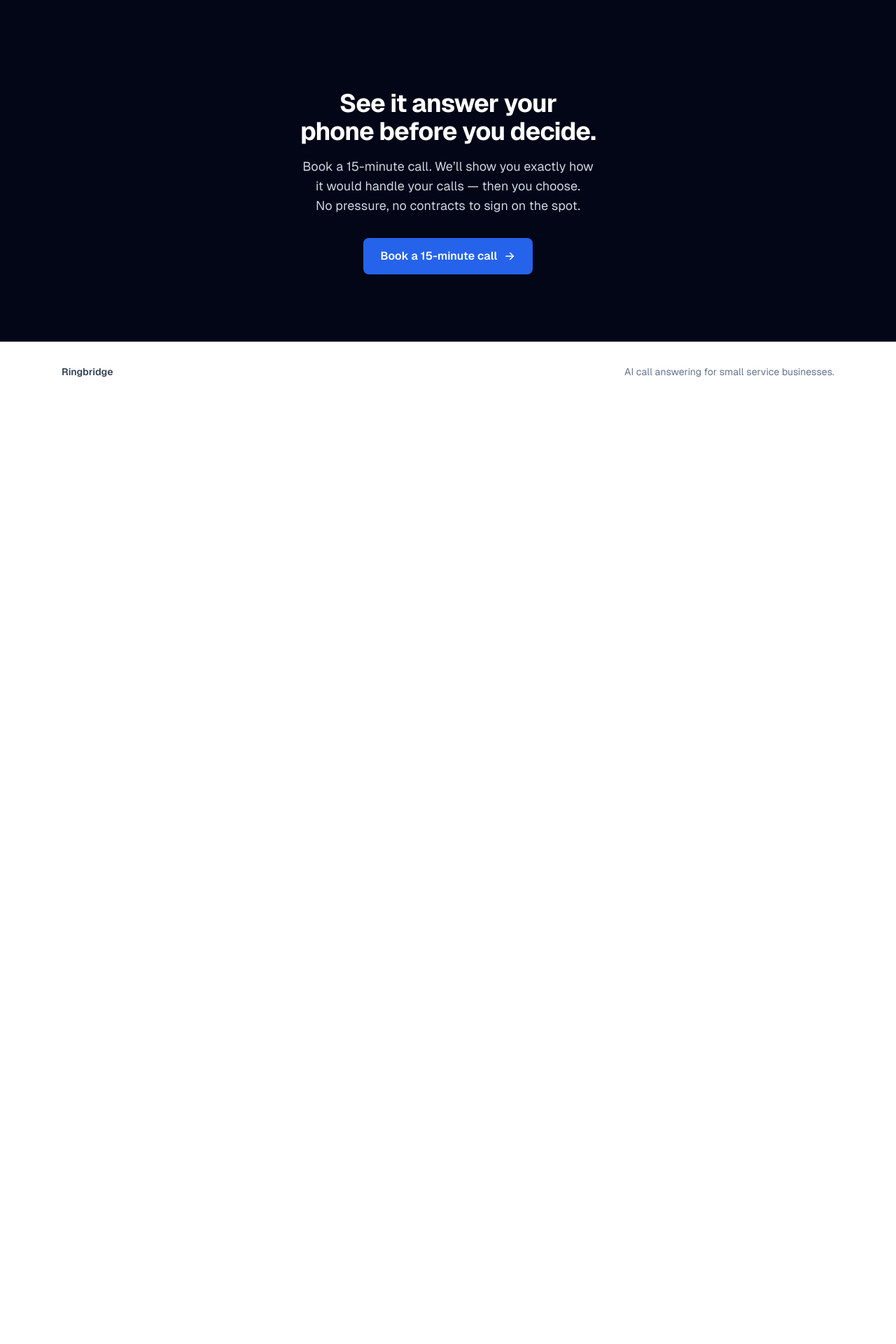
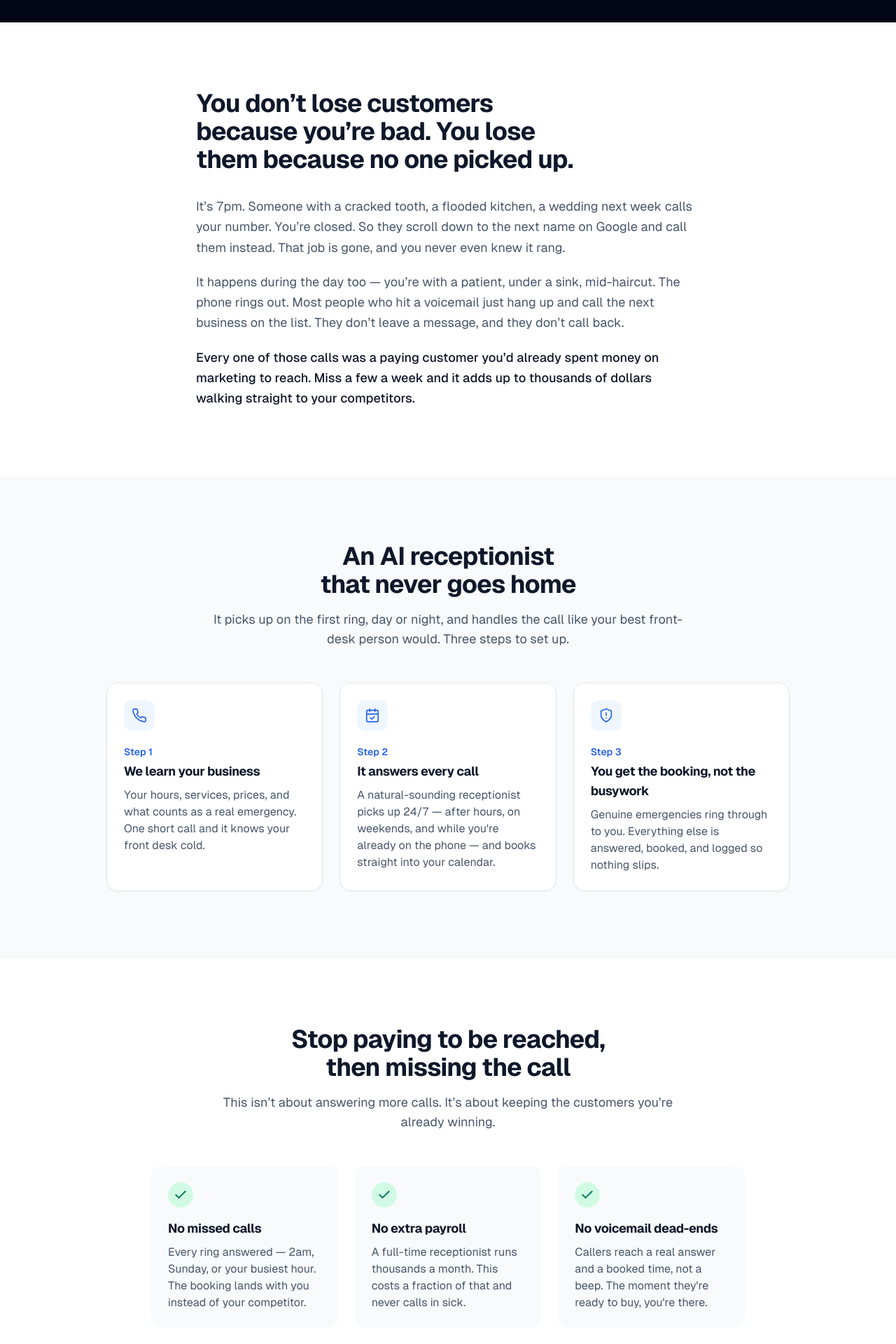
Before and after one commit to zygimantas-kazlauskas/outreach-forge, a Next.js app in the folder frontend/: page /voice-agents in a window 1280 px wide. Shown: the part 700-2620 px from the top of the page at 70% size. Before the commit the page ends 1273 px from the top, so only its background shows below. Built offline with nearby package versions, Linux system fonts and the light colour scheme; no server answers.

Commit message:
Add problem, how-it-works, and outcomes sections to landing page

```diff
--- a/frontend/app/voice-agents/page.tsx
+++ b/frontend/app/voice-agents/page.tsx
@@ -60,6 +60,41 @@ function ArrowIcon() {
   );
 }
 
+function PhoneIcon() {
+  return (
+    <svg width="22" height="22" viewBox="0 0 24 24" fill="none" stroke="currentColor" strokeWidth="1.8" strokeLinecap="round" strokeLinejoin="round" aria-hidden="true">
+      <path d="M22 16.92v3a2 2 0 0 1-2.18 2 19.79 19.79 0 0 1-8.63-3.07 19.5 19.5 0 0 1-6-6 19.79 19.79 0 0 1-3.07-8.67A2 2 0 0 1 4.11 2h3a2 2 0 0 1 2 1.72c.13.96.36 1.9.7 2.81a2 2 0 0 1-.45 2.11L8.09 9.91a16 16 0 0 0 6 6l1.27-1.27a2 2 0 0 1 2.11-.45c.91.34 1.85.57 2.81.7A2 2 0 0 1 22 16.92Z" />
+    </svg>
+  );
+}
+
+function CalendarIcon() {
+  return (
+    <svg width="22" height="22" viewBox="0 0 24 24" fill="none" stroke="currentColor" strokeWidth="1.8" strokeLinecap="round" strokeLinejoin="round" aria-hidden="true">
+      <rect x="3" y="4" width="18" height="18" rx="2" />
+      <path d="M16 2v4M8 2v4M3 10h18" />
+      <path d="m9 16 2 2 4-4" />
+    </svg>
+  );
+}
+
+function ShieldIcon() {
+  return (
+    <svg width="22" height="22" viewBox="0 0 24 24" fill="none" stroke="currentColor" strokeWidth="1.8" strokeLinecap="round" strokeLinejoin="round" aria-hidden="true">
+      <path d="M12 22s8-4 8-10V5l-8-3-8 3v7c0 6 8 10 8 10Z" />
+      <path d="M12 8v4M12 16h.01" />
+    </svg>
+  );
+}
+
+function CheckIcon() {
+  return (
+    <svg width="20" height="20" viewBox="0 0 24 24" fill="none" stroke="currentColor" strokeWidth="2.4" strokeLinecap="round" strokeLinejoin="round" aria-hidden="true">
+      <path d="M20 6 9 17l-5-5" />
+    </svg>
+  );
+}
+
 // --- page ----------------------------------------------------------------
 
 export default function VoiceAgentsPage() {
@@ -110,6 +145,129 @@ export default function VoiceAgentsPage() {
         </div>
       </section>
 
+      {/* Problem, made concrete */}
+      <section className="bg-white">
+        <div className="mx-auto max-w-3xl px-6 py-20 sm:py-24">
+          <h2 className="text-balance text-3xl font-bold tracking-tight sm:text-4xl">
+            You don&rsquo;t lose customers because you&rsquo;re bad. You lose
+            them because no one picked up.
+          </h2>
+          <div className="mt-8 space-y-5 text-lg leading-relaxed text-slate-600">
+            <p>
+              It&rsquo;s 7pm. Someone with a cracked tooth, a flooded kitchen, a
+              wedding next week calls your number. You&rsquo;re closed. So they
+              scroll down to the next name on Google and call them instead. That
+              job is gone, and you never even knew it rang.
+            </p>
+            <p>
+              It happens during the day too — you&rsquo;re with a patient, under
+              a sink, mid-haircut. The phone rings out. Most people who hit a
+              voicemail just hang up and call the next business on the list.
+              They don&rsquo;t leave a message, and they don&rsquo;t call back.
+            </p>
+            <p className="font-medium text-slate-900">
+              Every one of those calls was a paying customer you&rsquo;d already
+              spent money on marketing to reach. Miss a few a week and it adds
+              up to thousands of dollars walking straight to your competitors.
+            </p>
+          </div>
+        </div>
+      </section>
+
+      {/* How it works */}
+      <section className="bg-slate-50">
+        <div className="mx-auto max-w-5xl px-6 py-20 sm:py-24">
+          <div className="mx-auto max-w-2xl text-center">
+            <h2 className="text-balance text-3xl font-bold tracking-tight sm:text-4xl">
+              An AI receptionist that never goes home
+            </h2>
+            <p className="mt-4 text-lg text-slate-600">
+              It picks up on the first ring, day or night, and handles the call
+              like your best front-desk person would. Three steps to set up.
+            </p>
+          </div>
+          <ol className="mt-12 grid gap-6 sm:grid-cols-3">
+            {[
+              {
+                icon: <PhoneIcon />,
+                step: "1",
+                title: "We learn your business",
+                body: "Your hours, services, prices, and what counts as a real emergency. One short call and it knows your front desk cold.",
+              },
+              {
+                icon: <CalendarIcon />,
+                step: "2",
+                title: "It answers every call",
+                body: "A natural-sounding receptionist picks up 24/7 — after hours, on weekends, and while you're already on the phone — and books straight into your calendar.",
+              },
+              {
+                icon: <ShieldIcon />,
+                step: "3",
+                title: "You get the booking, not the busywork",
+                body: "Genuine emergencies ring through to you. Everything else is answered, booked, and logged so nothing slips.",
+              },
+            ].map((s) => (
+              <li
+                key={s.step}
+                className="rounded-2xl border border-slate-200 bg-white p-6 shadow-sm"
+              >
+                <div className="flex h-11 w-11 items-center justify-center rounded-xl bg-blue-50 text-blue-600">
+                  {s.icon}
+                </div>
+                <p className="mt-5 text-sm font-semibold text-blue-600">
+                  Step {s.step}
+                </p>
+                <h3 className="mt-1 text-lg font-bold tracking-tight">
+                  {s.title}
+                </h3>
+                <p className="mt-2 text-slate-600">{s.body}</p>
+              </li>
+            ))}
+          </ol>
+        </div>
+      </section>
+
+      {/* Why it matters / outcomes */}
+      <section className="bg-white">
+        <div className="mx-auto max-w-4xl px-6 py-20 sm:py-24">
+          <div className="mx-auto max-w-2xl text-center">
+            <h2 className="text-balance text-3xl font-bold tracking-tight sm:text-4xl">
+              Stop paying to be reached, then missing the call
+            </h2>
+            <p className="mt-4 text-lg text-slate-600">
+              This isn&rsquo;t about answering more calls. It&rsquo;s about
+              keeping the customers you&rsquo;re already winning.
+            </p>
+          </div>
+          <ul className="mt-12 grid gap-6 sm:grid-cols-3">
+            {[
+              {
+                title: "No missed calls",
+                body: "Every ring answered — 2am, Sunday, or your busiest hour. The booking lands with you instead of your competitor.",
+              },
+              {
+                title: "No extra payroll",
+                body: "A full-time receptionist runs thousands a month. This costs a fraction of that and never calls in sick.",
+              },
+              {
+                title: "No voicemail dead-ends",
+                body: "Callers reach a real answer and a booked time, not a beep. The moment they're ready to buy, you're there.",
+              },
+            ].map((o) => (
+              <li key={o.title} className="rounded-2xl bg-slate-50 p-6">
+                <div className="flex h-9 w-9 items-center justify-center rounded-full bg-emerald-100 text-emerald-700">
+                  <CheckIcon />
+                </div>
+                <h3 className="mt-4 text-lg font-bold tracking-tight">
+                  {o.title}
+                </h3>
+                <p className="mt-2 text-slate-600">{o.body}</p>
+              </li>
+            ))}
+          </ul>
+        </div>
+      </section>
+
       {/* Final CTA */}
       <section className="bg-slate-950 text-white">
         <div className="mx-auto max-w-3xl px-6 py-20 text-center sm:py-24">
```
